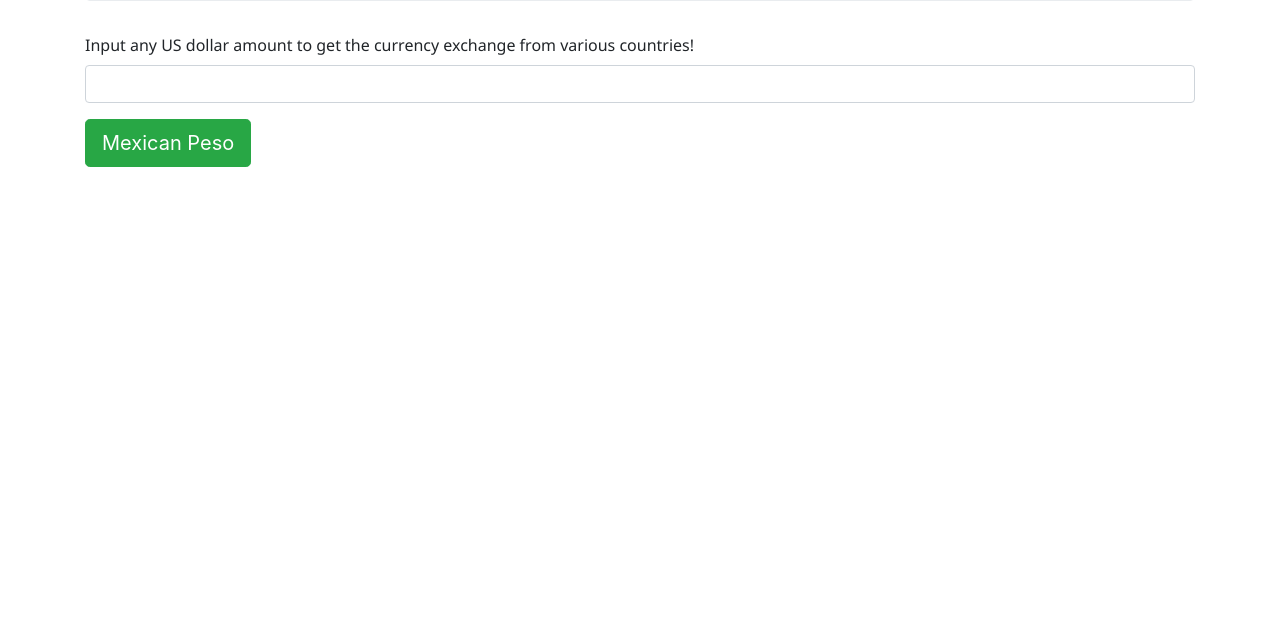
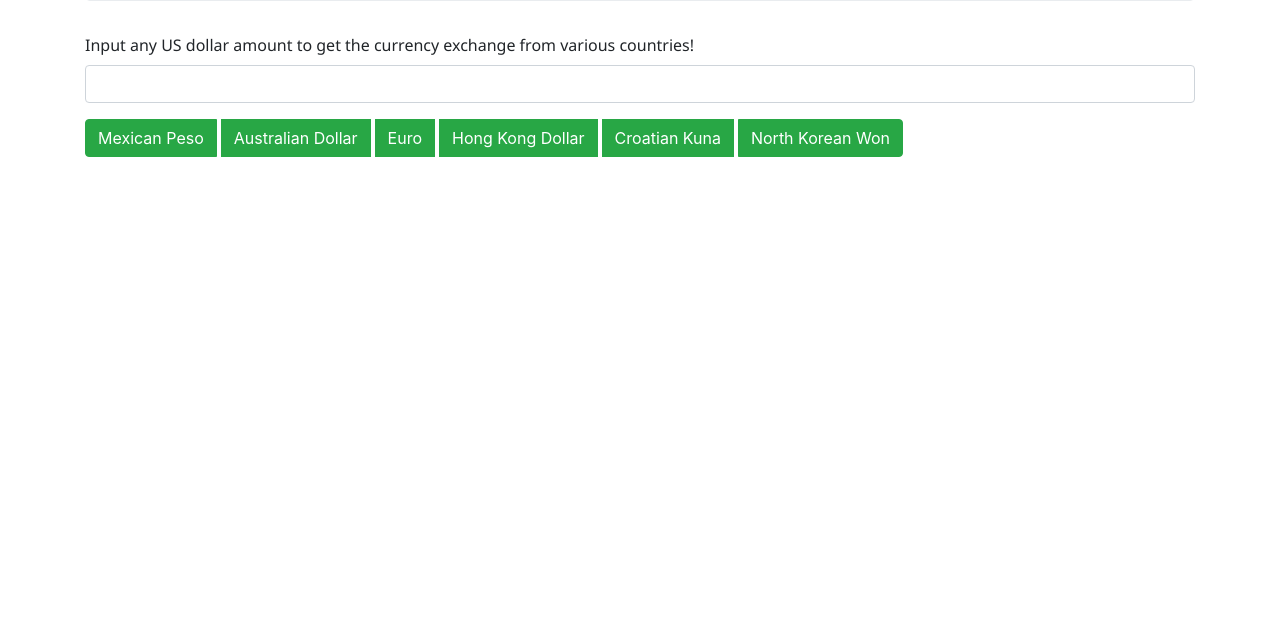
Before and after one commit to chonnessey/currency-exchange, a website built with webpack: page src/index.html in a window 1280 px wide. Shown: the part 183-800 px from the top of the page. Built offline with nearby package versions, Linux system fonts and the light colour scheme.

Commit message:
add buttons to HTML and styling to CSS

```diff
--- a/src/css/styles.css
+++ b/src/css/styles.css
@@ -8,3 +8,23 @@ label {
   text-align: center;
   font-family: 'Segoe UI', Tahoma, Geneva, Verdana, sans-serif;
 }
+
+#mexico {
+  margin-right: 5px;
+}
+
+#australia {
+  margin-right: 5px;
+}
+
+#euro {
+  margin-right: 5px;
+}
+
+#hong-kong {
+  margin-right: 5px;
+}
+
+#croatia {
+  margin-right: 5px;
+}
--- a/src/index.html
+++ b/src/index.html
@@ -12,9 +12,18 @@
       <form id="dollars">
         <div class="form-group">
           <label for="exchange">Input any US dollar amount to get the currency exchange from various countries!</label>
-          <input id="exchange" type="text" class="form-control">
+          <input id="exchange" type="text" class="form-control" required>
         </div>
-        <button class="btn btn-success btn-lg" type="submit" id="pesos">Mexican Peso</button>
+        <div class="btn-toolbar" role="toolbar" aria-label="Toolbar with button groups">
+          <div class="btn-group" role="group" aria-label="First group">
+            <button type="submit" class="btn btn-success" id="mexico">Mexican Peso</button>
+            <button type="submit" class="btn btn-success" id="australia">Australian Dollar</button>
+            <button type="submit" class="btn btn-success" id="euro">Euro</button>
+            <button type="submit" class="btn btn-success" id="hong-kong">Hong Kong Dollar</button>
+            <button type="submit" class="btn btn-success" id="croatia">Croatian Kuna</button>
+            <button type="submit" class="btn btn-success" id="north-korea">North Korean Won</button>
+          </div>
+        </div>
       </form>
       <div id="results">
 
--- a/src/main.js
+++ b/src/main.js
@@ -8,7 +8,6 @@ function getExchange(response) {
   if (response) {
     let mexicoConversion = $("#exchange").val() * response.conversion_rates.MXN;
     $('#results').html(`<p>${mexicoConversion}</p>`)
-    console.log(mexicoConversion);
   }
 }
 
```
